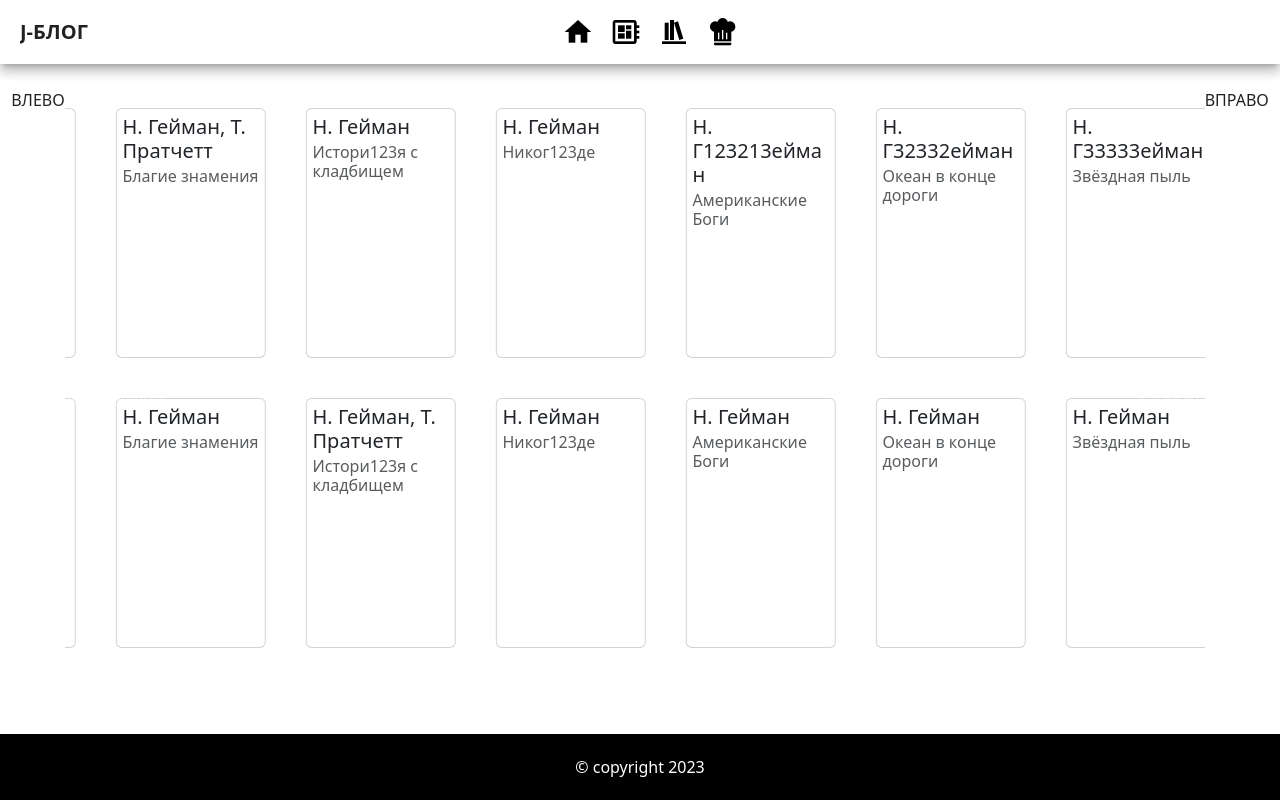
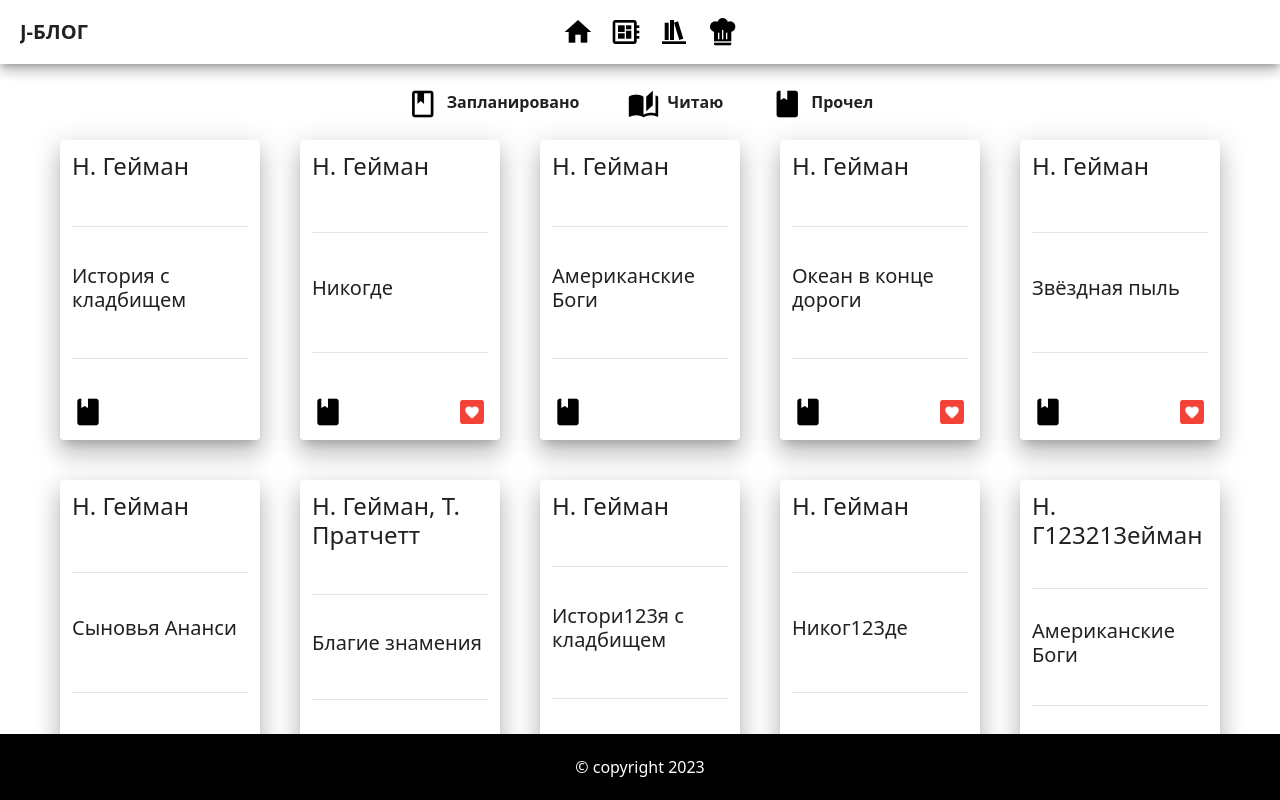
Before and after one commit to Potapov-AA/J-BLOG, a Vue app: page /books in a window 1280 px wide. Shown: the top 800 px of the page. Built offline with nearby package versions, Linux system fonts and the light colour scheme.

Commit message:
Перенес карточки в отдельный компонент

```diff
--- /dev/null
+++ b/src/components/BookCardComponent.vue
@@ -0,0 +1,51 @@
+<script setup>
+import { useBooksStore } from "@/stores/books";
+
+const books = useBooksStore();
+
+const props = defineProps({
+  id: {
+    type: Number,
+    default: 16,
+  },
+});
+</script>
+
+<template>
+  <v-card
+    :elevation="15"
+    width="200px"
+    height="300px"
+    class="pa-3 d-flex flex-column justify-space-between"
+  >
+    <h4>
+      {{ books.books[id].author }}
+    </h4>
+    <v-divider></v-divider>
+    <h5>
+      {{ books.books[id].title }}
+    </h5>
+    <v-divider></v-divider>
+
+    <div>
+      <v-row no-gutters>
+        <v-col v-if="books.books[id].status == 'Прочтена'">
+          <v-icon size="x-large" color="black">mdi-book</v-icon>
+        </v-col>
+        <v-col v-else-if="books.books[id].status == 'Читаю'">
+          <v-icon size="x-large" color="black"
+            >mdi-book-open-page-variant
+          </v-icon>
+        </v-col>
+        <v-col v-else-if="books.books[id].status == 'Запланирована'">
+          <v-icon size="x-large" color="black">mdi-book-outline</v-icon>
+        </v-col>
+        <v-col v-if="books.books[id].isFavorite">
+          <v-icon class="float-end" size="x-large" color="red"
+            >mdi-heart-box
+          </v-icon>
+        </v-col>
+      </v-row>
+    </div>
+  </v-card>
+</template>
--- a/src/views/Books.vue
+++ b/src/views/Books.vue
@@ -1,66 +1,66 @@
 <script setup>
 import { useBooksStore } from "@/stores/books";
+import BookCardComponent from "@/components/BookCardComponent.vue";
 
 const books = useBooksStore();
+
+function getPageCount() {
+  if (books.books.length % 5 > 0) {
+    return Math.floor(books.books.length / 5 + 1);
+  } else {
+    return Math.floor(books.books.length / 5);
+  }
+}
+
+function getCountBooksOnPage(page) {
+  if (page == getPageCount()) {
+    if (books.books.length % 5 != 0) {
+      return books.books.length % 5;
+    }
+  }
+  return -1;
+}
 </script>
 
 <template>
-  <div class="books-content">
-    <div>ВЛЕВО</div>
-    <button
-      class="carousel-control-prev"
-      type="button"
-      data-bs-target="#caruselLibrary"
-      data-bs-slide="prev"
-    >
-      <span class="carousel-control-prev-icon" aria-hidden="true"></span>
-      <span class="visually-hidenn">Предыдущий</span>
-    </button>
-
-    <div
-      id="caruselLibrary"
-      class="carousel carousel-dark slide"
-      data-bs-ride="carousel"
-    >
-      <div class="carousel-inner">
-        <div v-for="i in Math.floor(books.books.length / 12)" v-bind:key="i">
-          <div :class="{ active: i == 1 }" class="carousel-item">
-            <div class="books-library" v-for="j in 6" :key="j">
-              <div class="card book-card">
-                <h5 class="card-title text-break">
-                  {{ books.books[j + (i - 1) * 6 - 1].author }}
-                </h5>
-                <h6 class="card-subtitle mb-2 text-body-secondary">
-                  {{ books.books[j + (i - 1) * 6 - 1].title }}
-                </h6>
-              </div>
-            </div>
-            <br />
-            <div class="books-library" v-for="j in 6" :key="j">
-              <div class="card book-card">
-                <h5 class="card-title text-break">
-                  {{ books.books[j + (i - 1) * 6 - 1 + 6].author }}
-                </h5>
-                <h6 class="card-subtitle mb-2 text-body-secondary">
-                  {{ books.books[j + (i - 1) * 6 - 1].title }}
-                </h6>
-              </div>
-            </div>
-          </div>
-        </div>
+  <div>
+    <div class="d-flex flex-row justify-center">
+      <div class="mx-4">
+        <v-icon size="x-large" color="black">mdi-book-outline</v-icon>
+        <b class="ml-2">Запланировано</b>
+      </div>
+      <div class="mx-4">
+        <v-icon size="x-large" color="black"
+          >mdi-book-open-page-variant
+        </v-icon>
+        <b class="ml-2">Читаю</b>
+      </div>
+      <div class="mx-4">
+        <v-icon size="x-large" color="black">mdi-book</v-icon>
+        <b class="ml-2">Прочел</b>
       </div>
     </div>
 
-
-  <button
-    class="carousel-control-next"
-    type="button"
-    data-bs-target="#caruselLibrary"
-    data-bs-slide="next"
-  >
-    <span class="carousel-control-next-icon" aria-hidden="true"></span>
-    <span class="visually-hidenn">Следующий</span>
-  </button>
-  <div>ВПРАВО</div>
-</div>
+    <div v-for="i in getPageCount()" :key="i" cover>
+      <div
+        v-if="getCountBooksOnPage(i) == -1"
+        class="d-flex flex-row justify-center"
+      >
+        <BookCardComponent
+          v-for="j in 5"
+          :key="j"
+          :id="(i - 1) * 5 + j - 1"
+          class="ma-5"
+        ></BookCardComponent>
+      </div>
+      <div v-else class="d-flex flex-row justify-center">
+        <BookCardComponent
+          v-for="j in getCountBooksOnPage(i)"
+          :key="j"
+          :id="(i - 1) * 5 + j - 1"
+          class="ma-5"
+        ></BookCardComponent>
+      </div>
+    </div>
+  </div>
 </template>
```
